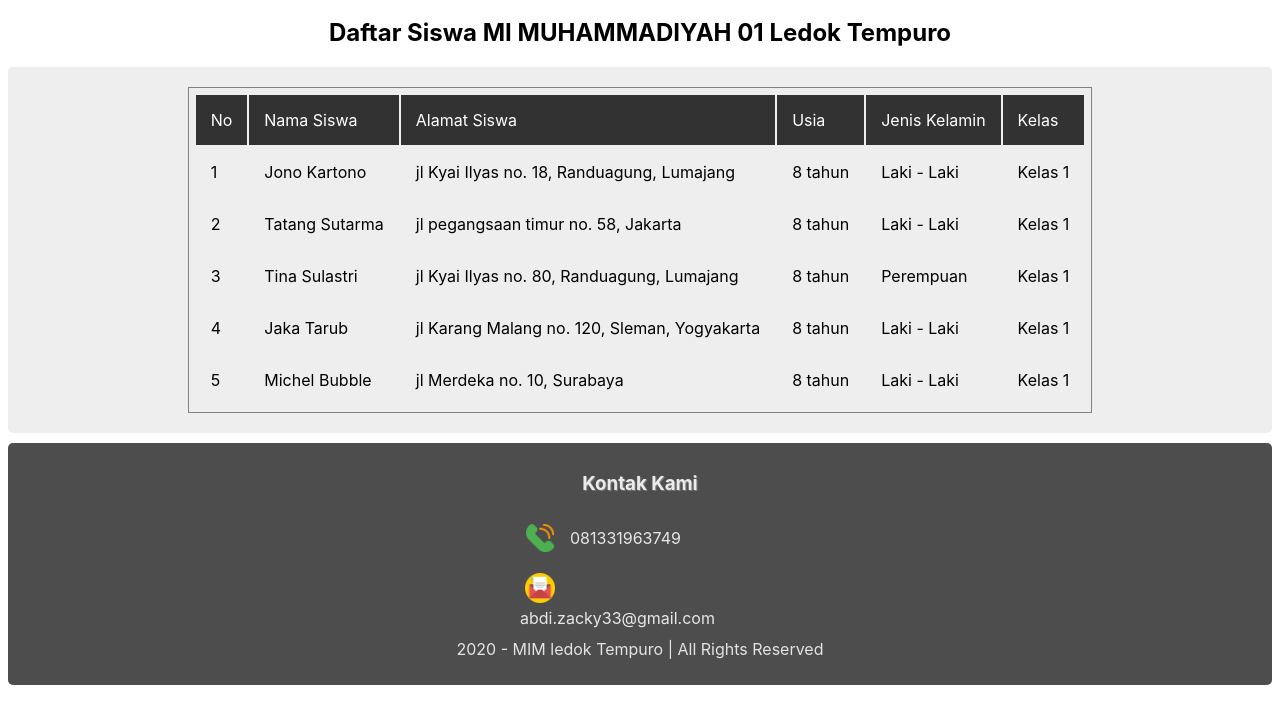
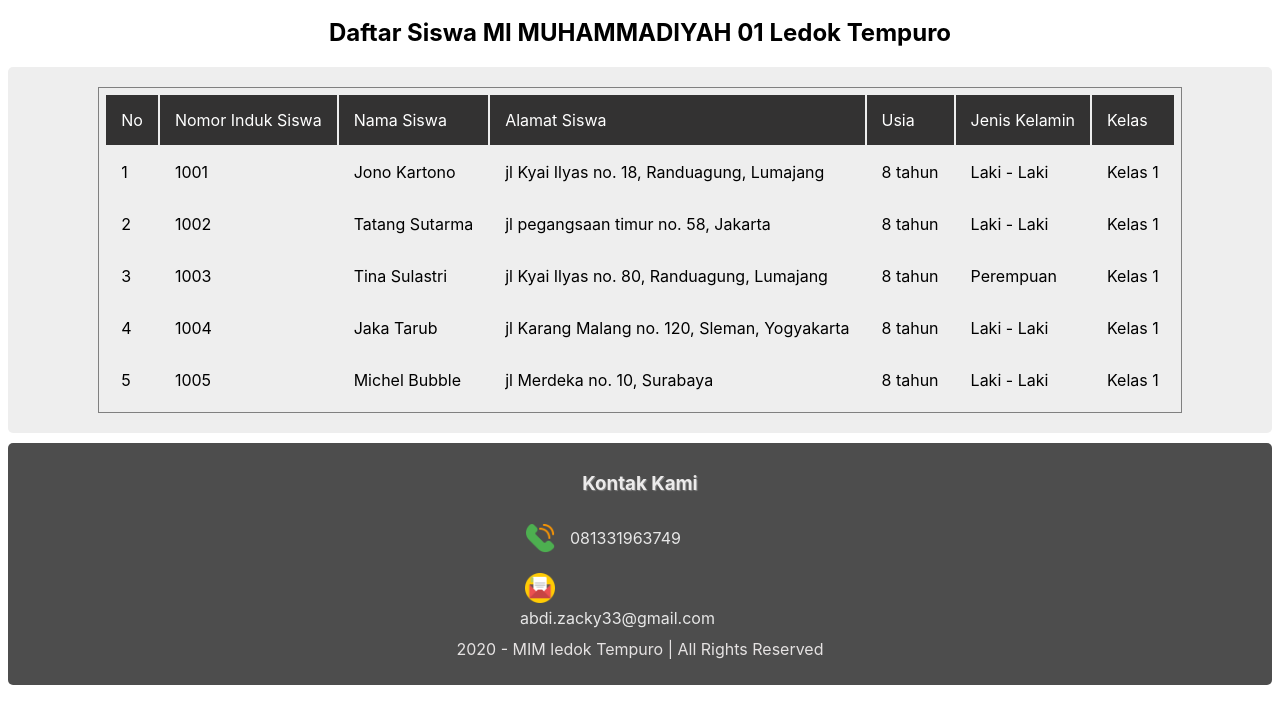
Before and after one commit to AbdiMD/mim-ldk, a plain HTML site: page daftar-siswa.html in a window 1280 px wide. Shown: the part 77-800 px from the top of the page. Drawn offline with Linux system fonts and the light colour scheme.

Commit message:
commited

```diff
--- a/daftar-siswa.html
+++ b/daftar-siswa.html
@@ -23,6 +23,7 @@
                 <table>
                     <thead>
                         <td>No</td>
+                        <td>Nomor Induk Siswa</td>
                         <td>Nama Siswa</td>
                         <td>Alamat Siswa</td>
                         <td>Usia</td>
@@ -31,6 +32,7 @@
                     </thead>
                     <tr>
                         <td>1</td>
+                        <td>1001</td>
                         <td>Jono Kartono</td>
                         <td>jl Kyai Ilyas no. 18, Randuagung, Lumajang</td>
                         <td>8 tahun</td>
@@ -39,6 +41,7 @@
                     </tr>
                     <tr>
                         <td>2</td>
+                        <td>1002</td>
                         <td>Tatang Sutarma</td>
                         <td>jl pegangsaan timur no. 58, Jakarta</td>
                         <td>8 tahun</td>
@@ -47,6 +50,7 @@
                     </tr>
                     <tr>
                         <td>3</td>
+                        <td>1003</td>
                         <td>Tina Sulastri</td>
                         <td>jl Kyai Ilyas no. 80, Randuagung, Lumajang</td>
                         <td>8 tahun</td>
@@ -55,6 +59,7 @@
                     </tr>
                     <tr>
                         <td>4</td>
+                        <td>1004</td>
                         <td>Jaka Tarub</td>
                         <td>jl Karang Malang no. 120, Sleman, Yogyakarta</td>
                         <td>8 tahun</td>
@@ -63,6 +68,7 @@
                     </tr>
                     <tr>
                         <td>5</td>
+                        <td>1005</td>
                         <td>Michel Bubble</td>
                         <td>jl Merdeka no. 10, Surabaya</td>
                         <td>8 tahun</td>
```
Also changed, not shown: index.html (+1 -2 lines).
